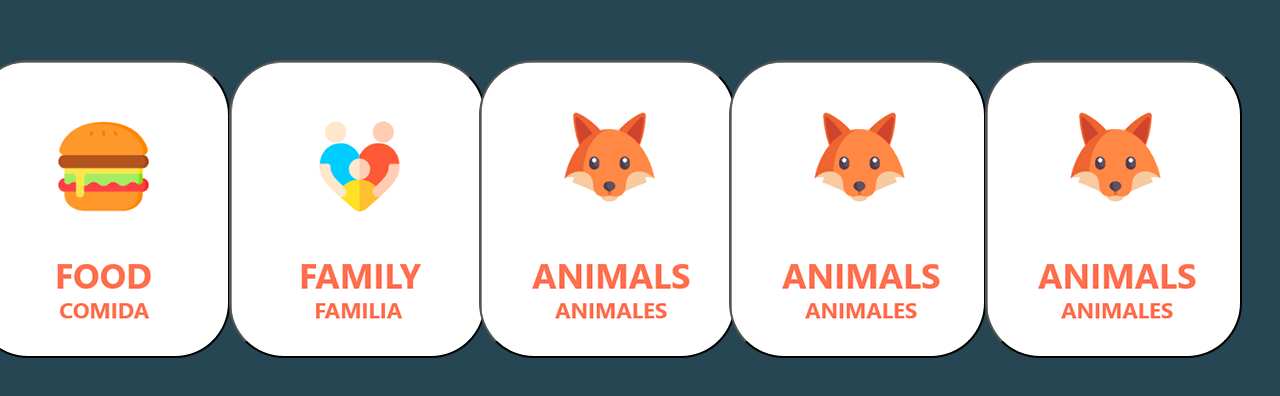
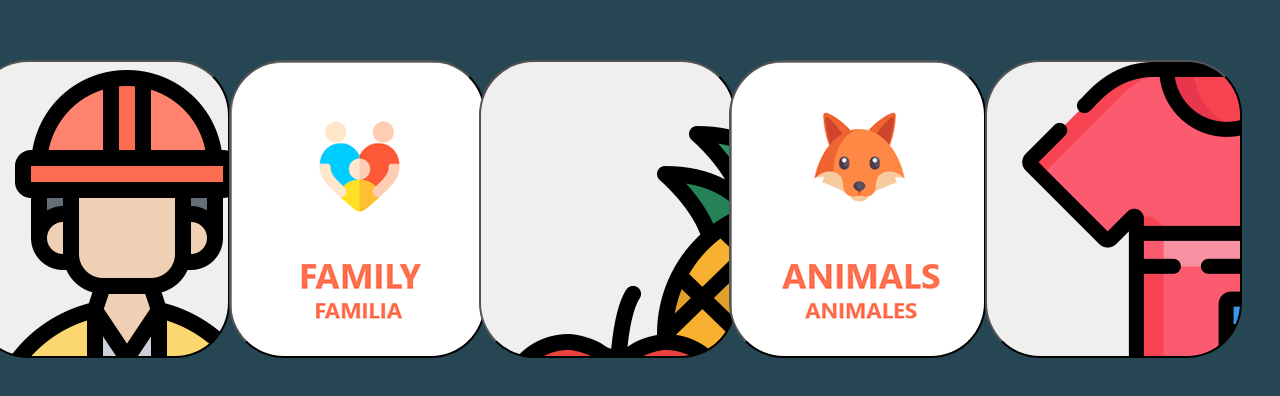
Before and after one commit to rominavc99/HelloKids, a plain HTML site: page menutemas.html in a window 1280 px wide. Shown: the part 240-636 px from the top of the page. Drawn offline with Linux system fonts and the light colour scheme.

Commit message:
imagenes

```diff
--- a/menutemas.css
+++ b/menutemas.css
@@ -7,7 +7,7 @@ body {
 	color: #999;
 }
 
-.comida{
+.profesiones{
 
  position:absolute;
  right:82%;
@@ -15,7 +15,7 @@ body {
  height: 298px;
  top:300px;
  border-radius:55px;
- background-image:url(images/Comida.png);
+ background-image:url(images/profesiones.png);
 
 }
 .familia{
@@ -38,7 +38,7 @@ body {
 	height: 298px;
 	top:300px;
 	border-radius:55px;
-	background-image:url(images/animales.png);
+	background-image:url(images/frutas.png);
 
 }
 .animales{
@@ -60,6 +60,6 @@ body {
 	height: 298px;
 	top:300px;
 	border-radius:55px;
-	background-image:url(images/animales.png);
+	background-image:url(images/ropa.png);
 
 }
--- a/menutemas.html
+++ b/menutemas.html
@@ -8,7 +8,7 @@
 </head>
 <body>
 <!-- partial:index.partial.html -->
-     <input type="button" class="comida"></input>
+     <input type="button" class="profesiones"></input>
      <input type="button" class="familia"></input>
      <input type="button" class="frutas"></input>
      <input type="button" class="animales"></input>
```
Also changed, not shown: index.html (+1 -1 lines), images/frutas.png (added), images/profesiones.png (added), images/ropa.png (added).
